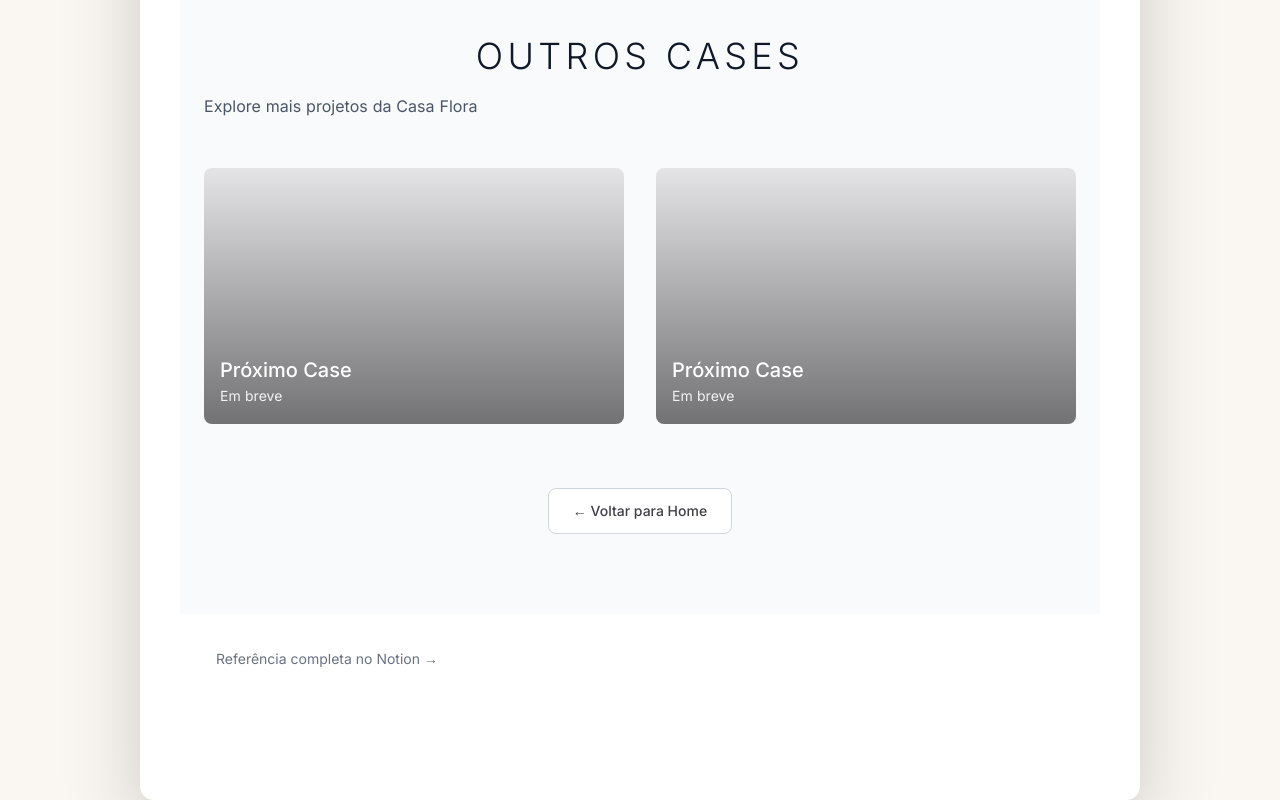
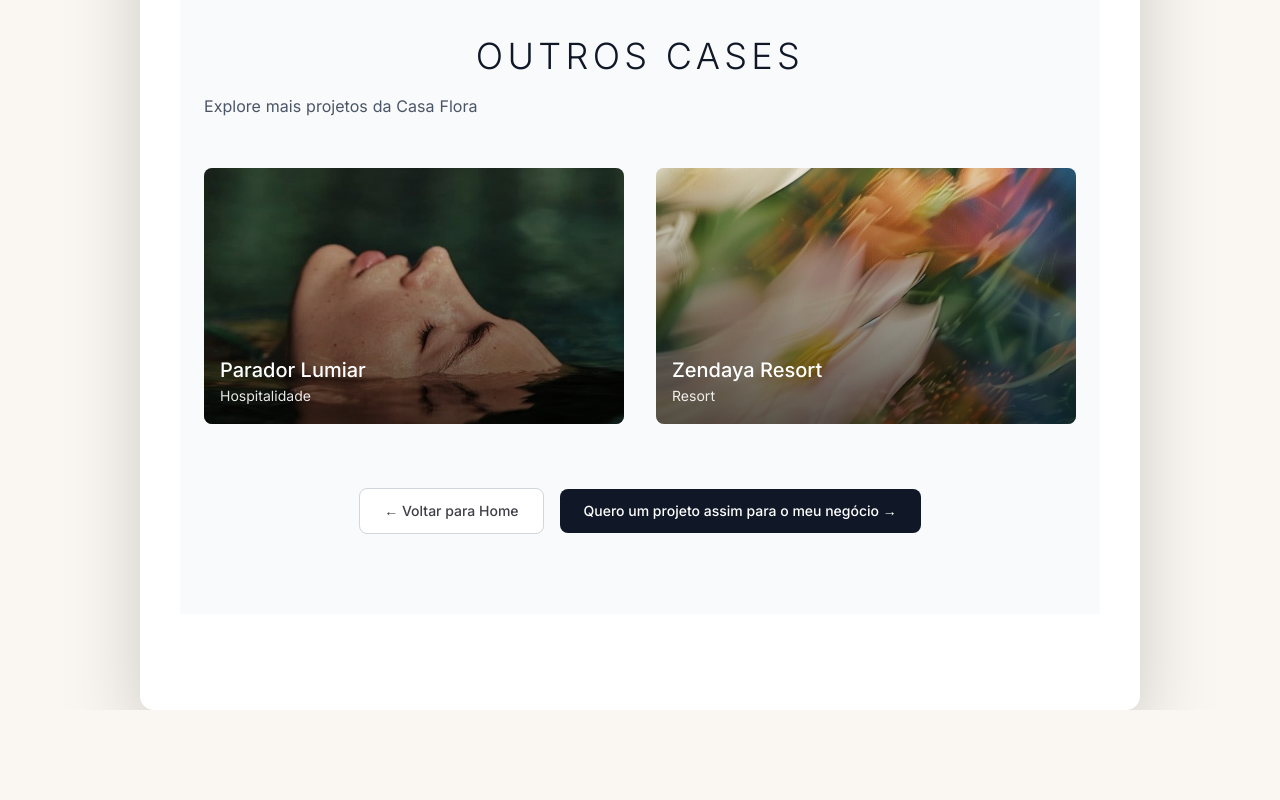
Before and after one commit to osanaizera/casa-flora-site, a Next.js app: page /cases/insolito in a window 1280 px wide. Shown: the part 9719-10519 px from the top of the page. After the commit the page ends 10429 px from the top, so only its background shows below. Built offline with nearby package versions, Linux system fonts and the light colour scheme.

Commit message:
fix: enforce dark color for right-column titles/subtitles on topic pages for proper contrast

```diff
--- a/src/app/cases/[slug]/page.tsx
+++ b/src/app/cases/[slug]/page.tsx
@@ -367,47 +367,45 @@ export default async function CaseDetail({ params }: Props) {
               </div>
 
               <div className="grid md:grid-cols-2 gap-8 mb-12">
-                {/* Placeholder para outros cases - você pode buscar do cases.ts */}
-                <div className="group cursor-pointer">
-                  <div className="relative h-64 overflow-hidden rounded-lg bg-gray-200 mb-4">
-                    <div className="absolute inset-0 bg-gradient-to-t from-black/50 to-transparent"></div>
-                    <div className="absolute bottom-4 left-4 text-white">
-                      <h3 className="text-xl font-medium">Próximo Case</h3>
-                      <p className="text-sm opacity-90">Em breve</p>
+                {cases.filter(c => c.slug !== slug).slice(0, 2).map((caseItem, i) => (
+                  <Link key={i} href={`/cases/${caseItem.slug}`} className="group cursor-pointer">
+                    <div className="relative h-64 overflow-hidden rounded-lg bg-gray-200 mb-4">
+                      {caseItem.heroImage && (
+                        <Image
+                          src={caseItem.heroImage}
+                          alt={caseItem.title}
+                          fill
+                          className="object-cover group-hover:scale-105 transition-transform duration-300"
+                          sizes="(min-width: 768px) 50vw, 100vw"
+                        />
+                      )}
+                      <div className="absolute inset-0 bg-gradient-to-t from-black/60 to-transparent"></div>
+                      <div className="absolute bottom-4 left-4 text-white">
+                        <h3 className="text-xl font-medium">{caseItem.title}</h3>
+                        <p className="text-sm opacity-90">{caseItem.segment || caseItem.category}</p>
+                      </div>
                     </div>
-                  </div>
-                </div>
-                <div className="group cursor-pointer">
-                  <div className="relative h-64 overflow-hidden rounded-lg bg-gray-200 mb-4">
-                    <div className="absolute inset-0 bg-gradient-to-t from-black/50 to-transparent"></div>
-                    <div className="absolute bottom-4 left-4 text-white">
-                      <h3 className="text-xl font-medium">Próximo Case</h3>
-                      <p className="text-sm opacity-90">Em breve</p>
-                    </div>
-                  </div>
-                </div>
+                  </Link>
+                ))}
               </div>
 
-              <div className="text-center">
+              <div className="flex flex-col sm:flex-row gap-4 justify-center items-center">
                 <Link
                   href="/"
                   className="inline-flex items-center px-6 py-3 border border-gray-300 rounded-lg text-sm font-medium text-gray-700 bg-white hover:bg-gray-50 transition-colors"
                 >
                   ← Voltar para Home
                 </Link>
+                <Link
+                  href="/contato"
+                  className="inline-flex items-center px-6 py-3 bg-gray-900 text-white rounded-lg text-sm font-medium hover:bg-gray-800 transition-colors"
+                >
+                  Quero um projeto assim para o meu negócio →
+                </Link>
               </div>
             </div>
           </section>
 
-          <footer className="bg-white">
-            <div className="max-w-4xl mx-auto px-6 py-8">
-              {item.notionUrl && (
-                <Link className="text-sm text-gray-500 hover:text-gray-700" href={item.notionUrl} target="_blank" rel="noopener noreferrer">
-                  Referência completa no Notion →
-                </Link>
-              )}
-            </div>
-          </footer>
         </article>
       </>
     );
--- a/src/app/globals.css
+++ b/src/app/globals.css
@@ -3202,6 +3202,11 @@ body {
 .topic-split__header { margin-bottom: 24px; }
 .topic-split__title { color: var(--color-ink); }
 .topic-split__subtitle { color: var(--color-ink); }
+/* Force dark text for right-column headers regardless of hero defaults */
+.topic-split__content .topic-hero__title,
+.topic-split__content .topic-hero__subtitle {
+  color: var(--color-ink);
+}
 .topic-section--narrow { max-width: 800px; font-size: 1.05rem; line-height: 1.8; color: var(--color-ink); margin: 20px 0 36px; }
 .topic-chips { display: flex; flex-wrap: wrap; gap: 10px; margin-top: 10px; }
 .topic-chip { border: 1px solid #E5E7EB; padding: 8px 12px; border-radius: 999px; background: #fff; font-size: 0.9rem; }
```
